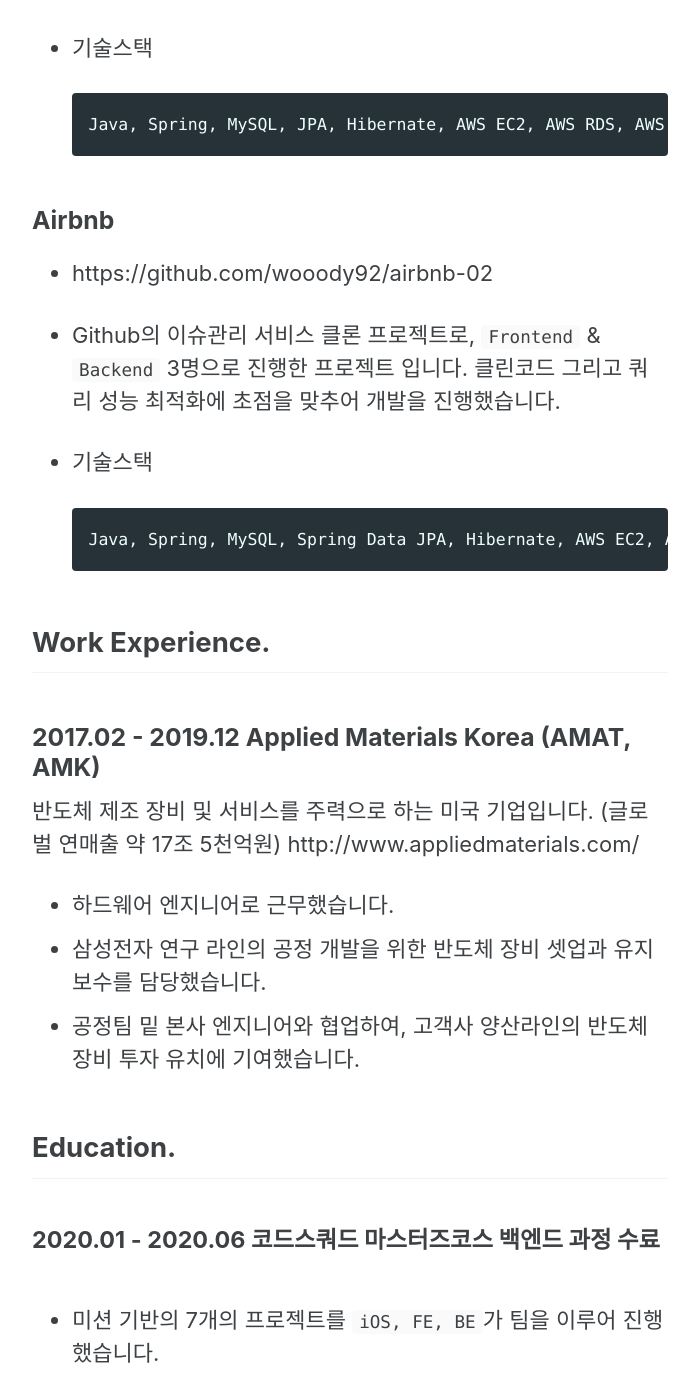
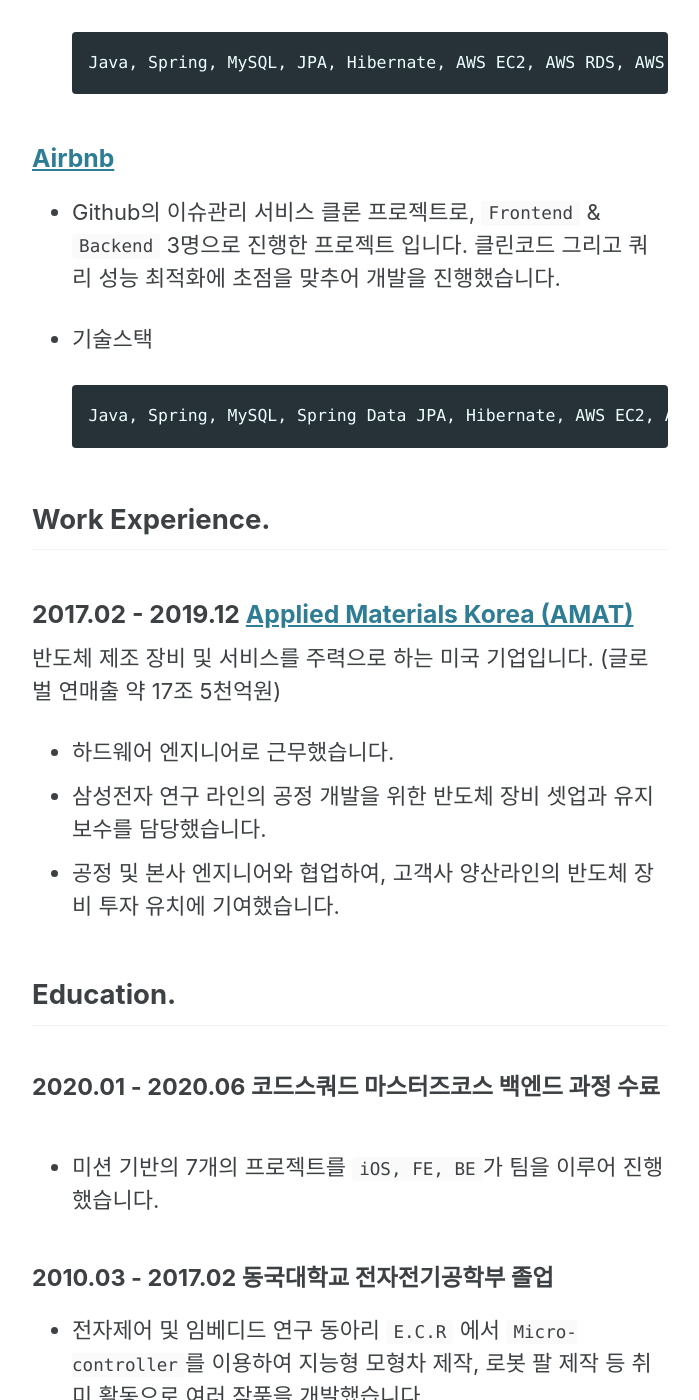
Before and after one commit to wooody92/wooody92.github.io, a Jekyll site: the page built from _pages/about.md, in a window 1280 px wide and 1400 px high, scrolled down 703 px. Shown: the whole window, without its empty margins (290-989 px from the left). Built offline with Jekyll 4.4.1, drawn with Linux system fonts in a browser that asks for light colours; cached includes are drawn as plain includes; some of the changed text lies outside the part shown.

Commit message:
update resume on about category

```diff
--- a/_pages/about.md
+++ b/_pages/about.md
@@ -16,9 +16,7 @@ layout: single
 
 ## Projects.
 
-### Issue Tracker
-
-- https://github.com/wooody92/issue-tracker-12
+### [Issue Tracker](https://github.com/wooody92/issue-tracker-12)
 
 - Github의 이슈관리 서비스 클론 프로젝트로,  `Frontend` & `Backend` 3명으로 진행한 프로젝트 입니다. 클린코드 그리고 쿼리 성능 최적화에 초점을 맞추어 개발을 진행했습니다.
 
@@ -30,9 +28,7 @@ layout: single
 
 
 
-### Airbnb
-
-- https://github.com/wooody92/airbnb-02
+### [Airbnb](https://github.com/wooody92/airbnb-02)
 
 - Github의 이슈관리 서비스 클론 프로젝트로,  `Frontend` & `Backend` 3명으로 진행한 프로젝트 입니다. 클린코드 그리고 쿼리 성능 최적화에 초점을 맞추어 개발을 진행했습니다.
 
@@ -46,14 +42,14 @@ layout: single
 
 ## Work Experience.
 
-### 2017.02 - 2019.12 Applied Materials Korea (AMAT, AMK)
+### 2017.02 - 2019.12 [Applied Materials Korea (AMAT)](http://www.appliedmaterials.com/)
 
-반도체 제조 장비 및 서비스를 주력으로 하는 미국 기업입니다. (글로벌 연매출 약 17조 5천억원)
-http://www.appliedmaterials.com/
+반도체 제조 장비 및 서비스를 주력으로 하는 미국 기업입니다.
+(글로벌 연매출 약 17조 5천억원)
 
 - 하드웨어 엔지니어로 근무했습니다.
 - 삼성전자 연구 라인의 공정 개발을 위한 반도체 장비 셋업과 유지보수를 담당했습니다.
-- 공정팀 밑 본사 엔지니어와 협업하여, 고객사 양산라인의 반도체 장비 투자 유치에 기여했습니다.
+- 공정 및 본사 엔지니어와 협업하여, 고객사 양산라인의 반도체 장비 투자 유치에 기여했습니다.
 
 
 
```
